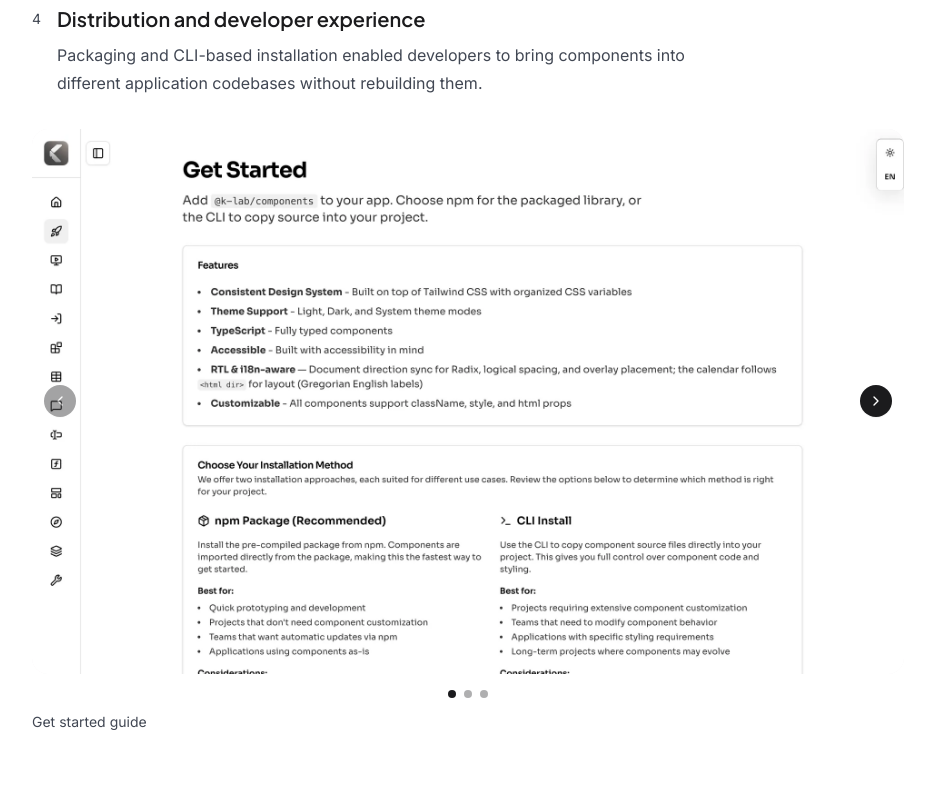
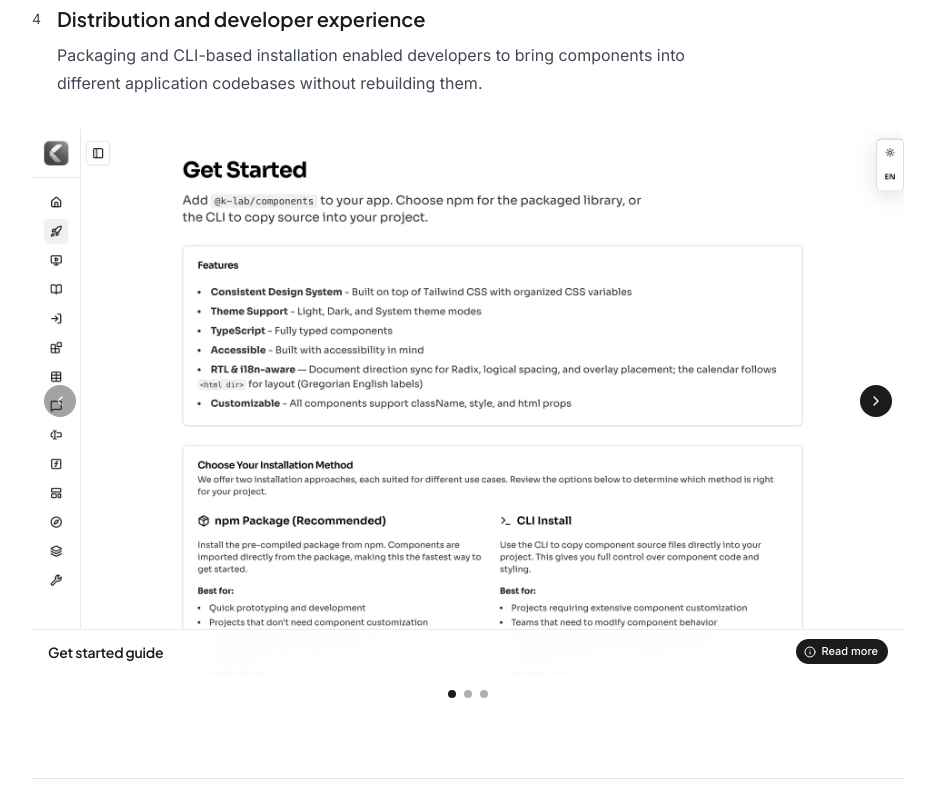
Before and after one commit to nicholaspreziosi/portfolio-2026, a Next.js app: page /en/work/k-lab-product-ecosystem in a window 1280 px wide. Shown: the part 4280-5080 px from the top of the page, without its empty margins (296-1231 px from the left). Built offline with nearby package versions, Linux system fonts and the light colour scheme.

Commit message:
Attach a shared caption to case study images so it travels with the photo.

```diff
--- a/messages/en.json
+++ b/messages/en.json
@@ -202,6 +202,7 @@
     "viewStudy": "View case study",
     "placeholder": "Image coming soon",
     "moreContext": "More context",
+    "readMore": "Read more",
     "openImage": "Open image",
     "close": "Close",
     "previous": "Previous",
--- a/messages/es.json
+++ b/messages/es.json
@@ -202,6 +202,7 @@
     "viewStudy": "Ver caso de estudio",
     "placeholder": "Imagen próximamente",
     "moreContext": "Más contexto",
+    "readMore": "Leer más",
     "openImage": "Abrir imagen",
     "close": "Cerrar",
     "previous": "Anterior",
--- a/messages/pt.json
+++ b/messages/pt.json
@@ -202,6 +202,7 @@
     "viewStudy": "Ver estudo de caso",
     "placeholder": "Imagem em breve",
     "moreContext": "Mais contexto",
+    "readMore": "Ler mais",
     "openImage": "Abrir imagem",
     "close": "Fechar",
     "previous": "Anterior",
--- a/src/ui/shared/components/carousel.tsx
+++ b/src/ui/shared/components/carousel.tsx
@@ -80,7 +80,7 @@ export function CarouselNavigation({
   return (
     <div
       className={cn(
-        "pointer-events-none absolute inset-x-3 top-1/2 z-10 flex -translate-y-1/2 justify-between",
+        "pointer-events-none absolute inset-x-3 top-1/2 z-30 flex -translate-y-1/2 justify-between",
         className
       )}
     >
--- a/src/ui/shared/components/disclosure.tsx
+++ b/src/ui/shared/components/disclosure.tsx
@@ -42,11 +42,13 @@ export function Disclosure({
   transition,
   variants,
 }: DisclosureProps) {
-  const [open, setOpen] = useState(openProp);
+  const [uncontrolledOpen, setUncontrolledOpen] = useState(openProp);
+  const controlled = onOpenChange !== undefined;
+  const open = controlled ? openProp : uncontrolledOpen;
 
   const toggle = () => {
     const next = !open;
-    setOpen(next);
+    if (!controlled) setUncontrolledOpen(next);
     onOpenChange?.(next);
   };
 
--- a/src/ui/work/containers/caseStudy/CaseStudyMediaDisclosure.tsx
+++ b/src/ui/work/containers/caseStudy/CaseStudyMediaDisclosure.tsx
@@ -1,30 +1,51 @@
 "use client";
 
+import { InfoIcon } from "lucide-react";
 import { useTranslations } from "next-intl";
 import { useReducedMotion } from "motion/react";
 import { Disclosure, DisclosureContent, DisclosureTrigger } from "@/ui/shared/components/disclosure";
 import type { MediaAsset } from "@/lib/content/types";
 
-export function CaseStudyMediaDisclosure({ item }: { item: MediaAsset }) {
+export function CaseStudyMediaDisclosure({
+  item,
+  open = false,
+  onOpenChange,
+}: {
+  item: MediaAsset;
+  open?: boolean;
+  onOpenChange?: (open: boolean) => void;
+}) {
   const t = useTranslations("CaseStudyPage");
   const reduceMotion = useReducedMotion();
-  if (!item.caption && !item.detail) return null;
+  const title = item.caption || item.alt;
+  const description = item.detail || (item.alt !== title ? item.alt : "");
+  if (!title) return null;
 
   return (
-    <figcaption className="mt-3 max-w-2xl">
-      {item.caption ? (
-        <p className="text-sm leading-6 text-(--color-text-secondary)">{item.caption}</p>
-      ) : null}
-      {item.detail ? (
-        <Disclosure transition={{ duration: reduceMotion ? 0 : 0.25, ease: "easeOut" }}>
-          <DisclosureTrigger className="mt-2 text-sm font-medium text-(--color-text-primary) underline-offset-4 hover:underline">
-            {t("moreContext")}
-          </DisclosureTrigger>
+    <div onClick={(event) => event.stopPropagation()} onPointerDown={(event) => event.stopPropagation()}>
+      <Disclosure
+        open={open}
+        onOpenChange={onOpenChange}
+        className="bg-white/95 text-[#1b1b1d] shadow-[inset_0_1px_0_rgb(0_0_0/0.08)] backdrop-blur-md"
+        transition={{ duration: reduceMotion ? 0 : 0.3, ease: "easeOut" }}
+      >
+        <div className="flex items-center gap-3 px-4 py-2.5">
+          <p className="min-w-0 flex-1 truncate font-[family-name:var(--font-display)] text-sm font-medium tracking-[-0.015em]">
+            {title}
+          </p>
+          {description ? (
+            <DisclosureTrigger className="inline-flex shrink-0 items-center gap-1.5 rounded-full bg-[#1b1b1d] py-1 ps-2 pe-2.5 text-[11px] font-medium text-white transition-colors hover:bg-[#2c2c2f] focus-visible:outline focus-visible:outline-2 focus-visible:outline-offset-2 focus-visible:outline-[#1b1b1d]">
+              <InfoIcon className="size-3" aria-hidden />
+              {t("readMore")}
+            </DisclosureTrigger>
+          ) : null}
+        </div>
+        {description ? (
           <DisclosureContent>
-            <p className="pt-2 text-sm leading-6 text-(--color-text-secondary)">{item.detail}</p>
+            <p className="px-4 pb-3.5 text-[13px] leading-5 text-[#414753]">{description}</p>
           </DisclosureContent>
-        </Disclosure>
-      ) : null}
-    </figcaption>
+        ) : null}
+      </Disclosure>
+    </div>
   );
 }
--- a/src/ui/work/containers/caseStudy/CaseStudyMediaGallery.tsx
+++ b/src/ui/work/containers/caseStudy/CaseStudyMediaGallery.tsx
@@ -16,6 +16,7 @@ import {
   MorphingDialogClose,
   MorphingDialogContainer,
   MorphingDialogContent,
+  MorphingDialogDescription,
   MorphingDialogTrigger,
 } from "@/ui/shared/components/morphing-dialog";
 import type { MediaAsset, MediaComparison, MediaGroup } from "@/lib/content/types";
@@ -28,6 +29,13 @@ export function CaseStudyMediaGallery({ group }: { group: MediaGroup }) {
   const t = useTranslations("CaseStudyPage");
   const reduceMotion = Boolean(useReducedMotion());
   const [index, setIndex] = useState(0);
+  const [detailsOpen, setDetailsOpen] = useState(false);
+  const [detailsIndex, setDetailsIndex] = useState(index);
+
+  if (detailsIndex !== index) {
+    setDetailsIndex(index);
+    setDetailsOpen(false);
+  }
 
   if (group.presentation === "comparison" && group.comparison) {
     return <ComparisonFrames comparison={group.comparison} reduceMotion={reduceMotion} />;
@@ -48,7 +56,7 @@ export function CaseStudyMediaGallery({ group }: { group: MediaGroup }) {
             disableDrag={reduceMotion}
             itemCount={items.length}
           >
-            <div className="relative">
+            <div className="relative overflow-hidden rounded-[16px]">
               <MorphingDialogTrigger
                 ariaLabel={t("openImage")}
                 className="block w-full border-0 bg-transparent p-0 text-start"
@@ -61,23 +69,36 @@ export function CaseStudyMediaGallery({ group }: { group: MediaGroup }) {
                   ))}
                 </CarouselContent>
               </MorphingDialogTrigger>
-              <CarouselNavigation alwaysShow previousLabel={t("previous")} nextLabel={t("next")} />
+              <CarouselNavigation alwaysShow className="z-30" previousLabel={t("previous")} nextLabel={t("next")} />
+              <MorphingDialogDescription className="absolute inset-x-0 bottom-0 z-20">
+                <CaseStudyMediaDisclosure item={active} open={detailsOpen} onOpenChange={setDetailsOpen} />
+              </MorphingDialogDescription>
             </div>
             <CarouselIndicator label={(itemIndex) => t("goToItem", { index: itemIndex })} />
           </Carousel>
         ) : (
+          <div className="relative overflow-hidden rounded-[16px]">
             <MorphingDialogTrigger
               ariaLabel={t("openImage")}
               className="block w-full border-0 bg-transparent p-0 text-start"
             >
               <MediaFrame item={items[0]} />
             </MorphingDialogTrigger>
+            <MorphingDialogDescription className="absolute inset-x-0 bottom-0 z-20">
+              <CaseStudyMediaDisclosure item={active} open={detailsOpen} onOpenChange={setDetailsOpen} />
+            </MorphingDialogDescription>
+          </div>
         )}
-        <CaseStudyMediaDisclosure item={active} />
       </figure>
       <MorphingDialogContainer>
         <MorphingDialogContent className="bg-transparent">
-          <CaseStudyLightbox items={items} index={index} onIndexChange={setIndex} />
+          <CaseStudyLightbox
+            items={items}
+            index={index}
+            onIndexChange={setIndex}
+            detailsOpen={detailsOpen}
+            onDetailsOpenChange={setDetailsOpen}
+          />
           <MorphingDialogClose label={t("close")} />
         </MorphingDialogContent>
       </MorphingDialogContainer>
@@ -111,23 +132,34 @@ function ComparisonFrame({
   reduceMotion: boolean;
 }) {
   const t = useTranslations("CaseStudyPage");
+  const [detailsOpen, setDetailsOpen] = useState(false);
   return (
     <MorphingDialog transition={reduceMotion ? { duration: 0 } : dialogTransition}>
       <figure>
         <p className="mb-2 text-xs font-medium tracking-[0.12em] text-(--color-text-secondary) uppercase">
           {label}
         </p>
+        <div className="relative overflow-hidden rounded-[16px]">
           <MorphingDialogTrigger
             ariaLabel={t("openImage")}
             className="block w-full border-0 bg-transparent p-0 text-start"
           >
             <MediaFrame item={item} />
           </MorphingDialogTrigger>
-        <CaseStudyMediaDisclosure item={item} />
+          <MorphingDialogDescription className="absolute inset-x-0 bottom-0 z-20">
+            <CaseStudyMediaDisclosure item={item} open={detailsOpen} onOpenChange={setDetailsOpen} />
+          </MorphingDialogDescription>
+        </div>
       </figure>
       <MorphingDialogContainer>
         <MorphingDialogContent className="bg-transparent">
-          <CaseStudyLightbox items={[item]} index={0} onIndexChange={() => undefined} />
+          <CaseStudyLightbox
+            items={[item]}
+            index={0}
+            onIndexChange={() => undefined}
+            detailsOpen={detailsOpen}
+            onDetailsOpenChange={setDetailsOpen}
+          />
           <MorphingDialogClose label={t("close")} />
         </MorphingDialogContent>
       </MorphingDialogContainer>
@@ -140,7 +172,7 @@ function MediaFrame({ item }: { item: MediaAsset }) {
 
   if (item.placeholder || !item.src) {
     return (
-      <div className="flex aspect-[16/10] w-full flex-col items-center justify-center gap-2 rounded-[16px] bg-(--surface-muted) px-6 text-center">
+      <div className="flex aspect-[16/10] w-full flex-col items-center justify-center gap-2 bg-(--surface-muted) px-6 text-center">
         <p className="font-[family-name:var(--font-display)] text-lg font-medium text-(--color-text-primary)">
           {item.caption ?? item.alt}
         </p>
@@ -155,7 +187,7 @@ function MediaFrame({ item }: { item: MediaAsset }) {
         src={item.src}
         controls
         playsInline
-        className="aspect-[16/10] w-full rounded-[16px] bg-(--surface-muted) object-contain"
+        className="aspect-[16/10] w-full bg-(--surface-muted) object-contain"
       />
     );
   }
@@ -163,7 +195,7 @@ function MediaFrame({ item }: { item: MediaAsset }) {
   const crop = item.kind === "tall-screenshot" ? "object-cover object-top" : "object-cover object-center";
 
   return (
-    <div className="relative aspect-[16/10] w-full overflow-hidden rounded-[16px] bg-(--surface-muted)">
+    <div className="relative aspect-[16/10] w-full overflow-hidden bg-(--surface-muted)">
       <Image
         src={item.src}
         alt={item.alt}
```
Also changed, not shown: src/ui/work/containers/caseStudy/CaseStudyLightbox.tsx (+20 -22 lines). Lines whose indentation alone changed are shown as unchanged.
